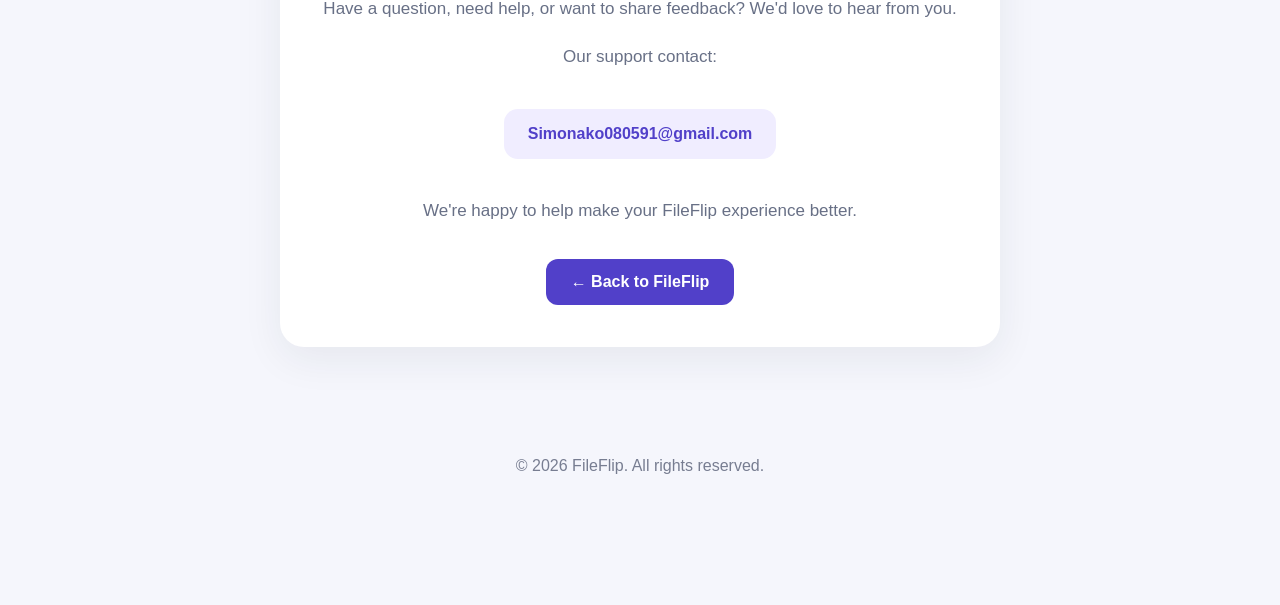
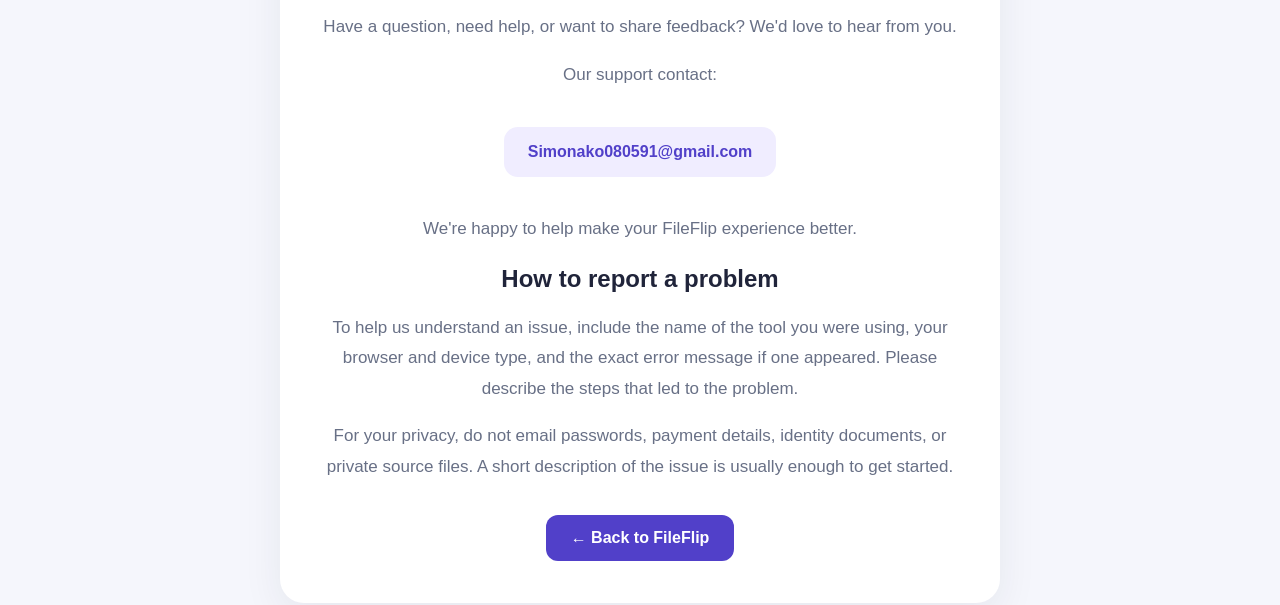
Before and after one commit to krous1991-lang/fileflip-site, a website: page contact.html in a window 1280 px wide. Shown: the part 347-952 px from the top of the page. Before the commit the page ends 847 px from the top, so only its background shows below. Drawn offline with Linux system fonts and the light colour scheme.

Commit message:
Improve contact guidance and page metadata

```diff
--- a/contact.html
+++ b/contact.html
@@ -3,7 +3,7 @@
 <head>
   <meta charset="UTF-8">
   <meta name="viewport" content="width=device-width, initial-scale=1.0">
-  <meta name="description" content="Contact FileFlip for support, questions and feedback.">
+  <meta name="description" content="Contact FileFlip for help with PDF and image conversion tools, technical issues, and website feedback.">\n  <meta name="robots" content="index,follow">\n  <link rel="canonical" href="https://fileflipconver.com/contact.html">
   <title>Contact Us | FileFlip</title>
   <style>
     * { box-sizing: border-box; }
@@ -89,10 +89,16 @@
         Simonako080591@gmail.com
       </a>
       <p>We're happy to help make your FileFlip experience better.</p>
+      <h2>How to report a problem</h2>
+      <p>To help us understand an issue, include the name of the tool you were using, your browser and device type, and the exact error message if one appeared. Please describe the steps that led to the problem.</p>
+      <p>For your privacy, do not email passwords, payment details, identity documents, or private source files. A short description of the issue is usually enough to get started.</p>
       <a class="back" href="index.html">← Back to FileFlip</a>
     </section>
   </main>
 
-  <footer>© 2026 FileFlip. All rights reserved.</footer>
+  <footer>
+    <p><a href="/">Home</a> · <a href="/about.html">About</a> · <a href="/privacy-policy.html">Privacy Policy</a> · <a href="/terms.html">Terms</a></p>
+    © 2026 FileFlip. All rights reserved.
+  </footer>
 </body>
 </html>
```
